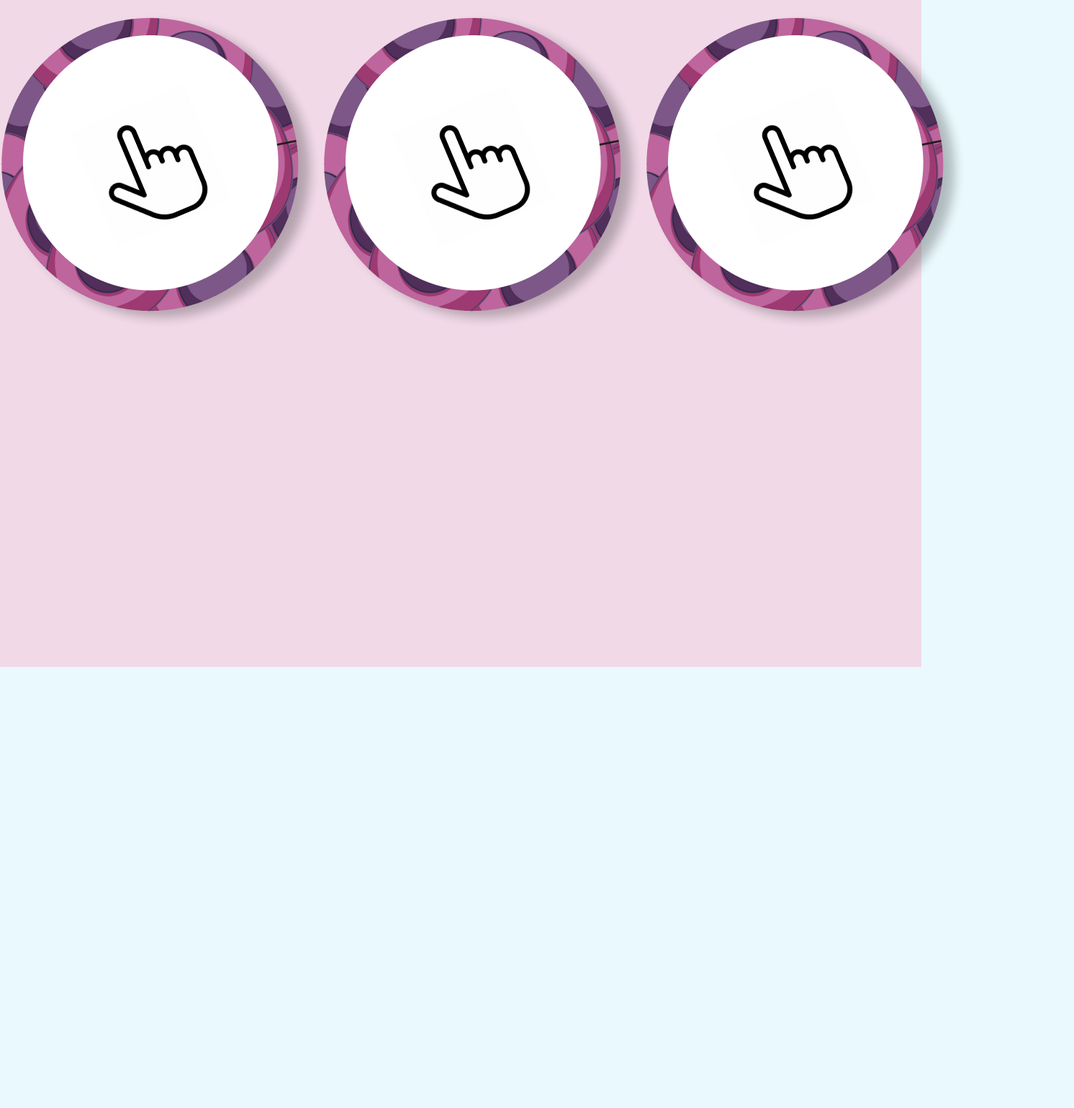
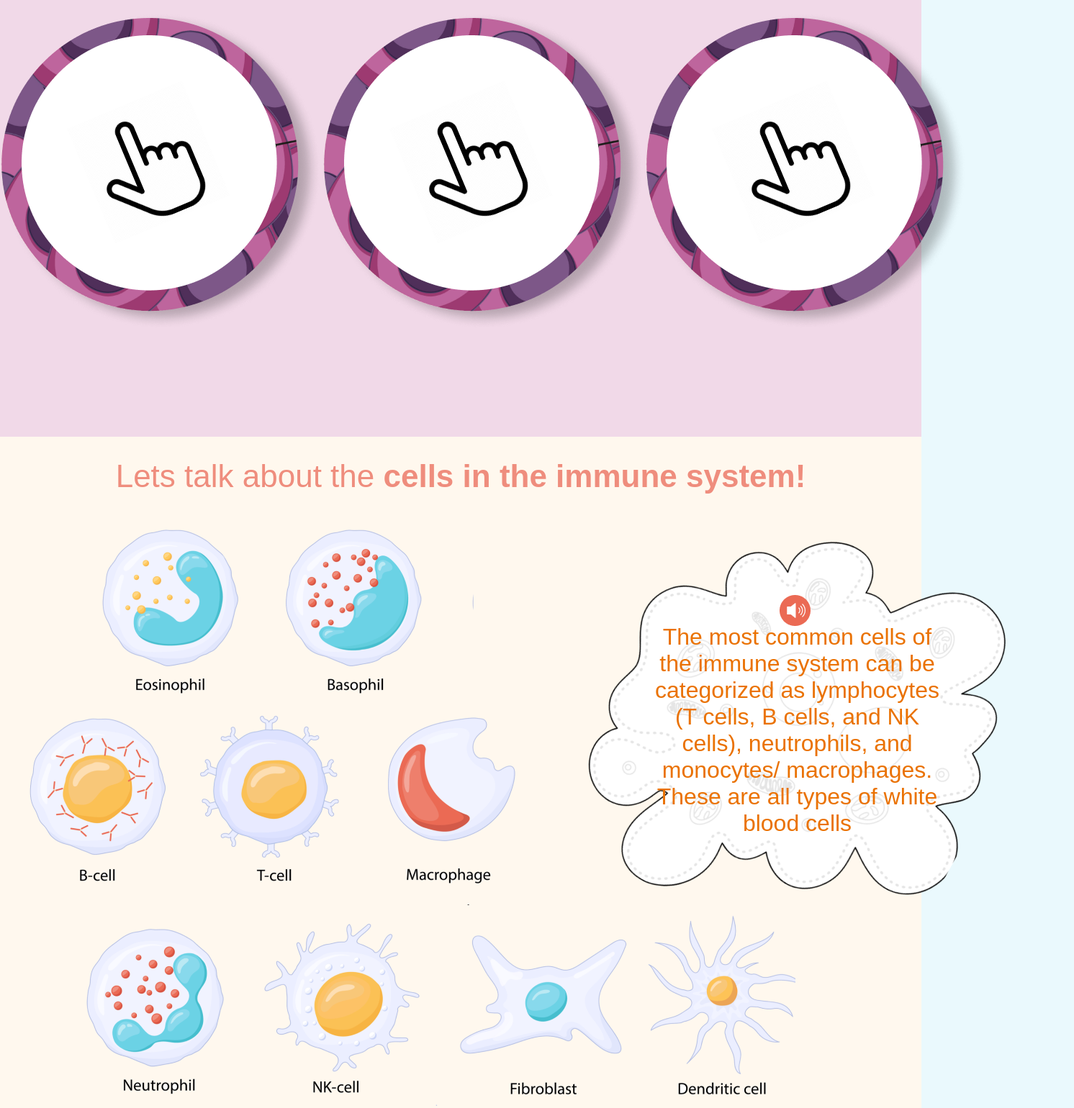
Before and after one commit to MEDkids/cells_in_the_human_body, a plain HTML site: page index.html in a window 1280 px wide. Shown: the part 1862-3402 px from the top of the page at 72% size, 1492 px wide, since content can reach past the window. Drawn offline with Linux system fonts and the light colour scheme.

Commit message:
Section 3 improved and Section 4 added

```diff
--- a/index.css
+++ b/index.css
@@ -137,38 +137,116 @@ section {
     color: #FA00FF;
     font-weight: bolder;
     font-size: 35px;
+    position: relative;
+    top: 20px;
 }
 
-.did_you_know_text_2{
+.did_you_know_text_2 {
     color: #007198;
     font-size: 30px;
+    position: relative;
+    top: 20px;
 }
+
 .circles_grid {
     display: grid;
     grid-template-columns: auto auto auto;
+    grid-template-rows: auto;
     position: relative;
     top: 60px;
+    justify-content: space-evenly;
 }
 
-.outer_circle {
+.outer_circles {
     z-index: 1;
-    position: relative;
 }
 
-.inner_circle {
+.inner_circles {
     z-index: 2;
-    position: relative;
-    top: -410px;
-    left: -15px;
+    margin-top: -410px;
+    margin-left: 30px;
 }
 
 .hand_tap {
     width: 172.82px;
     height: 172.82px;
     transform: rotate(-22.8deg);
+    z-index: 3;
+    margin-top: -320px;
+    margin-left: 120px;
+}
+
+
+
+#inner_circle_1{
+
+}
+
+#inner_circle_1{
+
+}
+
+#inner_circle_1{
+
+}
+
+.section_4 {
+    background-color: #FFF8EE;
+    font-size: 44px;
+}
+
+.section_4_heading_text {
+    color: #EF8D7D;
     position: relative;
-    z-index: 3;
-    /* left: -824.98px; */
-    top: -670px;
-    left: -15px;
+    top: 30px;
 }
+
+.section_4_heading_text_bold {
+    color: #EB6A54;
+}
+
+.section_4_heading_text_body {
+    color: #EA7203;
+}
+
+.section_4_grid_container {
+    display: grid;
+    grid-template-columns: auto auto;
+    grid-template-rows: 300px 300px 300px;
+}
+
+
+#immune_cells_1 {
+    margin-top: 50px;
+    margin-left: 20px;
+}
+
+#immune_cells_2 {
+    grid-area: 3/1/3/2;
+    margin-left: 100px;
+}
+
+#immune_cells_3 {
+    grid-area: 3/2/3/2;
+    margin-left: -100px;
+}
+
+#amoeba_blob_1 {
+    z-index: 0;
+    margin-top: -30px;
+}
+
+#audio_Icon_orange {
+    z-index: 1;
+    grid-area: 2/2/3/2;
+    margin-top: -130px;
+    margin-left: 360px;
+}
+
+#ameoba_text {
+    z-index: 2;
+    font-size: 32px;
+    grid-area: 2/2/3/2;
+    margin-top: -90px;
+    color: #EA7203;
+}
--- a/index.html
+++ b/index.html
@@ -43,33 +43,45 @@
 
     <section class="section_3">
         <div>
-           <p class="did_you_know_text">
-            <a class="did_you_know_text_bold">Did you know?<br></a>
-            <br><a class="did_you_know_text_2">click to find out!</a>
-        </p>
+            <p class="did_you_know_text">
+                <a class="did_you_know_text_bold">Did you know?<br></a>
+                <br><a class="did_you_know_text_2">click to find out!</a>
+            </p>
         </div>
 
         <div class="circles_grid">
-            <div class="circles">
-                <img class="outer_circle" src="./assets/circle_did_you_know.png">
-                <img class="inner_circle" src="./assets/inner_circle_did_you_know.png">
-                <img class="hand_tap" src="./assets/hand_tap_1.gif">
-            </div>
-            <div class="circles">
-                <img class="outer_circle" src="./assets/circle_did_you_know.png">
-                <img class="inner_circle" src="./assets/inner_circle_did_you_know.png">
-                <img class="hand_tap" src="./assets/hand_tap_1.gif">
-            </div>
-            <div class="circles">
-                <img class="outer_circle" src="./assets/circle_did_you_know.png">
-                <img class="inner_circle" src="./assets/inner_circle_did_you_know.png">
-                <img class="hand_tap" src="./assets/hand_tap_1.gif">
-            </div>
+            <img class="outer_circles" id="outer_circle_1" src="./assets/circle_did_you_know.png">
+            <img class="outer_circles" id="outer_circle_2" src="./assets/circle_did_you_know.png">
+            <img class="outer_circles" id="outer_circle_3" src="./assets/circle_did_you_know.png">
+
+            <img class="inner_circles" id="inner_circle_1" src="./assets/inner_circle_did_you_know.png">
+            <img class="inner_circles" id="inner_circle_2" src="./assets/inner_circle_did_you_know.png">
+            <img class="inner_circles" id="inner_circle_3" src="./assets/inner_circle_did_you_know.png">
+
+            <img class="hand_tap" id="hand_tap_1" src="./assets/hand_tap_1.gif">
+            <img class="hand_tap" id="hand_tap_2" src="./assets/hand_tap_1.gif">
+            <img class="hand_tap" id="hand_tap_3" src="./assets/hand_tap_1.gif">
         </div>
-
     </section>
 
-    <section></section>
+    <section class="section_4">
+        <a class="section_4_heading_text">Lets talk about the <strong>cells in the immune system!</strong></a>
+        <div class="section_4_grid_container">
+            <img id="immune_cells_1" src="./assets/immune_cells_1.png">
+            <img id="amoeba_blob_1" src="./assets/amoeba_blob_1.png">
+            <img id="audio_Icon_orange" src="./assets/Audio_Icon_orange.png">
+            <a id="ameoba_text">The most common cells of<br>
+                the immune system can be<br>
+                categorized as lymphocytes<br>
+                (T cells, B cells, and NK <br>
+                cells), neutrophils, and<br>
+                monocytes/ macrophages.<br>
+                These are all types of white<br>
+                blood cells</a>
+            <img id="immune_cells_2" src="./assets/immune_cells_2.png">
+            <img id="immune_cells_3" src="./assets/immune_cells_3.png">
+        </div>
+    </section>
 
     <section></section>
 
```
Also changed, not shown: assets/Audio_Icon_orange.png (added), assets/amoeba_blob_1.png (added), assets/cells_1.png (added), assets/immune_cells_1.png (added), assets/immune_cells_2.png (added), assets/immune_cells_3.png (added), 1 other file.
